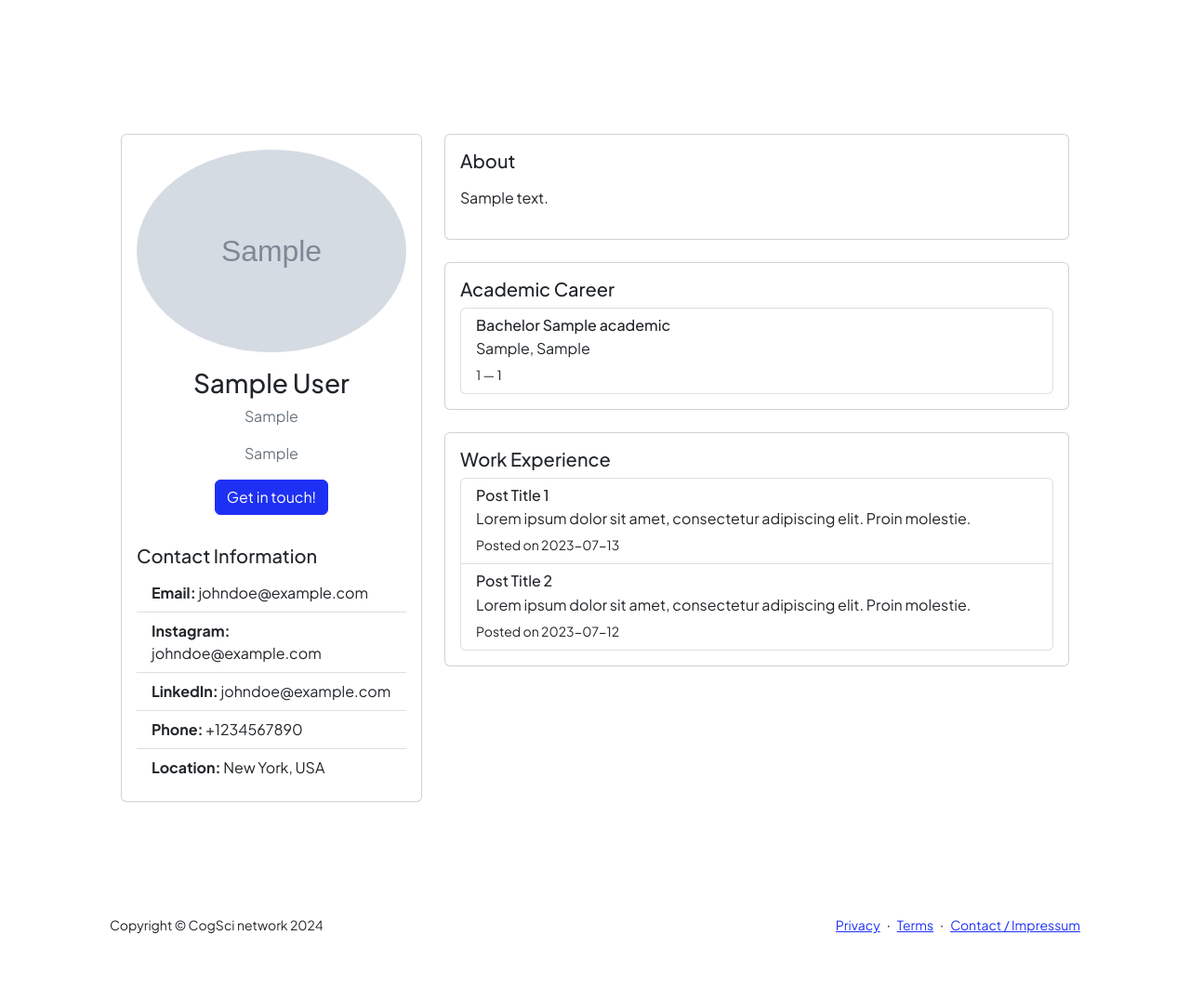
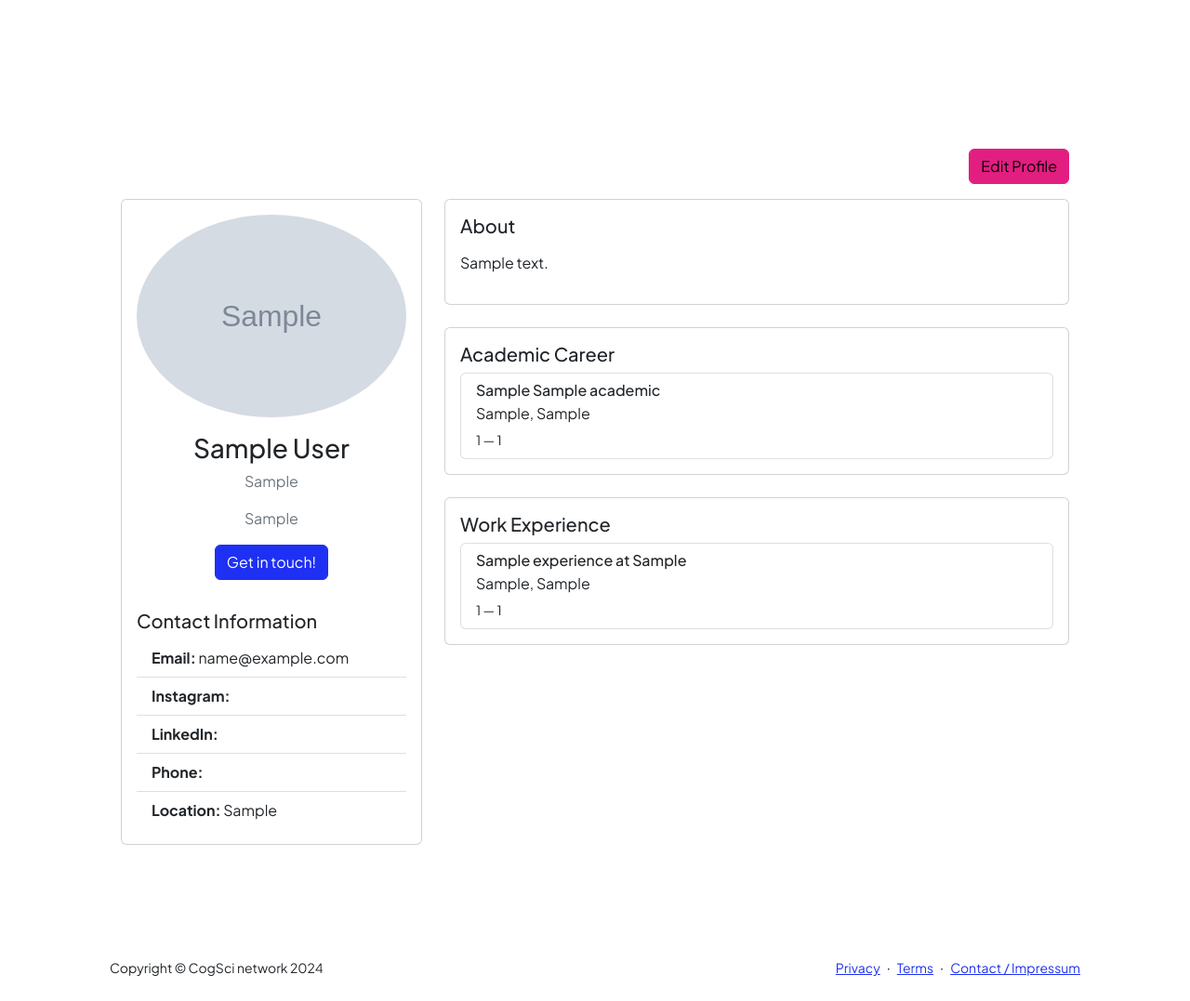
Before and after one commit to tthelen/cogscinetwork, a Django app: page /profile/1 in a window 1280 px wide. Shown: the part 72-1149 px from the top of the page at 93% size. Before the commit the page ends 1077 px from the top, so only its background shows below. Run offline with Django 5.2, Linux system fonts and the light colour scheme; a user stored in the database is signed in; tables that the repository leaves empty hold one stand-in row (values such as "Sample post"); grey boxes marked "Sample" are stand-in pictures; some libraries are stand-ins or nearby versions.

Commit message:
Change profile routing, added edit button

```diff
--- a/cogscinetwork/settings.py
+++ b/cogscinetwork/settings.py
@@ -52,6 +52,7 @@ MIDDLEWARE = [
     "django.contrib.auth.middleware.AuthenticationMiddleware",
     "django.contrib.messages.middleware.MessageMiddleware",
     "django.middleware.clickjacking.XFrameOptionsMiddleware",
+    "dbase.middleware.UpdateLastActivityMiddleware",
 ]
 
 ROOT_URLCONF = "cogscinetwork.urls"
--- a/dbase/forms.py
+++ b/dbase/forms.py
@@ -20,7 +20,7 @@ class ProfileForm(forms.ModelForm):
     class Meta:
             model = Profile
             # some fields are not editable
-            exclude = ('valid', 'user', 'nickname')
+            exclude = ('valid', 'user', 'last_activity')
             widgets = {
                 'pronouns': forms.TextInput(attrs={'list': 'pronouns-list'}),
         }
--- /dev/null
+++ b/dbase/middleware.py
@@ -0,0 +1,10 @@
+from django.utils import timezone
+from django.utils.deprecation import MiddlewareMixin
+
+from dbase.models import Profile
+
+class UpdateLastActivityMiddleware(MiddlewareMixin):
+    def process_view(self, request, view_func, view_args, view_kwargs):
+        assert hasattr(request, 'user'), 'The UpdateLastActivityMiddleware requires authentication middleware to be installed.'
+        if request.user.is_authenticated:
+            Profile.objects.filter(user__id=request.user.id).update(last_activity=timezone.now())
--- a/dbase/models.py
+++ b/dbase/models.py
@@ -9,15 +9,16 @@ class Profile(models.Model):
     # link to django user
     user = models.OneToOneField('auth.User', on_delete=models.CASCADE)
     valid = models.BooleanField(default=False)  # is the profile valid and can be shown to others?
+    last_activity = models.DateTimeField(auto_now=True)
     firstname = models.CharField(max_length=200)
     lastname = models.CharField(max_length=200)
     nickname = models.CharField(max_length=200, blank=True)
     pronouns = models.CharField(max_length=200, blank=True)
     title = models.CharField(max_length=200, blank=True)
     place = models.CharField(max_length=200, blank=True)
+    slogan = models.CharField(max_length=256, blank=True)
     bio = models.TextField(null=True, blank=True)
     profile_pic = models.ImageField(upload_to='profile_pics', blank=True)
-    slogan = models.CharField(max_length=256, blank=True)
 
     def check_validity(self):
         """
@@ -35,17 +36,21 @@ class Profile(models.Model):
             self.save()
         return self.valid
 
+    def get_memberlist_string(self):
+        """
+        Returns a string for the memberlist, e.g. "Tobias Thelen (Cognitive Science)"
+        :return: string
+        """
+        for acad in self.academics.order_by('-start_date'):
+            if acad.university == 'Universität Osnabrück':
+                return acad.__str__()
+        for exp in self.experiences.order_by('-start_date'):
+            if exp.city == 'Osnabrück':
+                return exp.__str__()
+        return "ERROR: No academic or experience entry with Osnabrück found."
+
     def __str__(self):
         return self.user.username
-
-#    name = models.CharField(max_length=200)
-#    email = models.EmailField(max_length=200)
-#    password = models.CharField(max_length=200)
-#    bio = models.TextField()
-#    #profile_pic = models.ImageField(upload_to='profile_pics', blank=True)#
-#
-#    def __str__(self):
-#        return self.name
 
 
 def current_year():
@@ -71,9 +76,9 @@ class Academic(models.Model):
     subject = models.CharField(max_length=100)
     country = models.CharField(max_length=100)
     university = models.CharField(max_length=100)
-    phase = models.CharField(max_length=50, choices=[('Bachelor', 'Bachelor'), ('Master', 'Master'), ('Ph.D.', 'Ph.D.'), ('Postdoc', 'Postdoc'), ('Faculty', 'Faculty'), ('Other', 'Other')])
+    phase = models.CharField(max_length=50)
     start_date = models.IntegerField('Start Year', validators=[MinValueValidator(1960), max_value_current_year], )
     end_date = models.IntegerField('End Year', validators=[MinValueValidator(1960), max_value_current_year])
 
     def __str__(self):
-        return f"{self.phase} in {self.subject} at {self.university} ({self.start_date}-{self.end_date})"
+        return f"{self.phase} {self.subject}, {self.university} ({self.start_date}-{self.end_date})"
--- a/dbase/views.py
+++ b/dbase/views.py
@@ -4,16 +4,22 @@ from django.contrib import messages
 from django.urls import reverse_lazy
 from django.views.generic.edit import CreateView, DeleteView, UpdateView
 from django.views.generic.list import ListView
+from django.utils import timezone
+
+from django.contrib.auth.models import User
 from .models import Profile, Academic
 from .forms import ProfileForm, CogsciNetworkRegistrationForm, ExperienceForm, ExperienceFormSet, AcademicForm, AcademicFormSet
 
 from django_registration.backends.activation.views import RegistrationView
 
-
 # class based django view for home
 class HomeView(View):
 
     def get(self, request):
+
+        # count the total number of valid members
+        member_count = Profile.objects.filter(valid=True).count()
+
         # check if we have a logged in user
         if request.user.is_authenticated:
             if not request.user.profile.valid:
@@ -21,9 +27,13 @@ class HomeView(View):
                 messages.add_message(request, messages.INFO, 'Please update your profile. Fill all required fields and add your Cognitive Science at Universität Osnabrück related experiences.')
                 # redirect to profile update page
                 return redirect('profile_update', pk=request.user.profile.pk)
-            return render(request, "dbase/dashboard.html", {'user': request.user})
+
+            # count how many users were active in the last 24 hours
+            users_active_last_24h = Profile.objects.filter(last_activity__gte=timezone.now() - timezone.timedelta(days=1)).count()
+
+            return render(request, "dbase/dashboard.html", {'user': request.user, 'users_active_last_24h': users_active_last_24h, 'member_count': member_count})
         else:
-            return render(request, "dbase/home.html", {})
+            return render(request, "dbase/home.html", {'member_count': member_count})
 
 
 class SettingsView(TemplateView):
--- a/templates/base.html
+++ b/templates/base.html
@@ -10,10 +10,10 @@
     <meta name="author" content="" />
     {% block meta %}
     {% endblock %}
-    <title>{% block title %}CogSci network{% endblock %}</title>
+    <title>CogSci Network BETA - {% block title %}CogSci network{% endblock %}</title>
     <!-- Favicon-->
     <link rel="icon" type="image/x-icon" href="{% static 'assets/favicon.ico'%}" />
-   <script src="https://code.jquery.com/jquery-3.5.1.min.js"></script>
+    <script src="https://code.jquery.com/jquery-3.5.1.min.js"></script>
     <!-- Custom Google font-->
     <link rel="preconnect" href="https://fonts.googleapis.com" />
     <link rel="preconnect" href="https://fonts.gstatic.com" crossorigin />
@@ -37,7 +37,7 @@
                             <li class="nav-item"><a class="nav-link" href="{% url 'memberlist' %}">Member list</a></li>
                             {% if user.is_authenticated %}
                                 <li class="nav-item"><a class="nav-link" href="{% url 'settings' %}">Settings</a></li>
-                                <li class="nav-item"><a class="nav-link" href="{% url 'profile_update' user.profile.pk %}">Profile</a></li>
+                                <li class="nav-item"><a class="nav-link" href="{% url 'profile_show' user.profile.pk %}">Profile</a></li>
                                 <li class="nav-item"><a class="nav-link" href="{% url 'logout' %}">Logout</a></li>
                             {% else %}
                                 <li class="nav-item"><a class="nav-link" href="{% url 'django_registration_register' %}">Join</a></li>
--- a/templates/dbase/profile.html
+++ b/templates/dbase/profile.html
@@ -6,6 +6,11 @@
 
 <div class="container mt-5">
         <div class="row">
+        {% if request.user.id == profile.user.id %}
+            <div class="col-md-12 text-end py-3">
+                <a href="{% url 'profile_update' profile.pk %}" class="btn btn-secondary">Edit Profile</a>
+            </div>
+        {% endif %}
             <!-- Profile Sidebar -->
             <div class="col-md-4">
                 <div class="card">
@@ -20,11 +25,11 @@
                     <div class="card-body">
                         <h5 class="card-title">Contact Information</h5>
                         <ul class="list-group list-group-flush">
-                            <li class="list-group-item"><strong>Email:</strong> johndoe@example.com</li>
-                            <li class="list-group-item"><strong>Instagram:</strong> johndoe@example.com</li>
-                            <li class="list-group-item"><strong>LinkedIn:</strong> johndoe@example.com</li>
-                            <li class="list-group-item"><strong>Phone:</strong> +1234567890</li>
-                            <li class="list-group-item"><strong>Location:</strong> New York, USA</li>
+                            <li class="list-group-item"><strong>Email:</strong> {{ profile.user.email }}</li>
+                            <li class="list-group-item"><strong>Instagram:</strong> </li>
+                            <li class="list-group-item"><strong>LinkedIn:</strong> </li>
+                            <li class="list-group-item"><strong>Phone:</strong> </li>
+                            <li class="list-group-item"><strong>Location:</strong> {{ profile.place }}</li>
                         </ul>
                     </div>
                 </div>
@@ -57,16 +62,13 @@
                     <div class="card-body">
                         <h5 class="card-title">Work Experience</h5>
                         <div class="list-group">
+                            {% for experience in profile.experiences.all %}
                             <div class="list-group-item">
-                                <h6 class="mb-1">Post Title 1</h6>
-                                <p class="mb-1">Lorem ipsum dolor sit amet, consectetur adipiscing elit. Proin molestie.</p>
-                                <small>Posted on 2023-07-13</small>
+                                <h6 class="mb-1">{{ experience.job_title }} at {{ experience.employer }}</h6>
+                                <p class="mb-1">{{ experience.city }}, {{ experience.country }}</p>
+                                <small>{{ experience.start_date }} &mdash; {{ experience.end_date }}</small>
                             </div>
-                            <div class="list-group-item">
-                                <h6 class="mb-1">Post Title 2</h6>
-                                <p class="mb-1">Lorem ipsum dolor sit amet, consectetur adipiscing elit. Proin molestie.</p>
-                                <small>Posted on 2023-07-12</small>
-                            </div>
+                            {% endfor %}
                             <!-- Add more posts here -->
                         </div>
                     </div>
```
Also changed, not shown: templates/dbase/dashboard.html (+15 -1 lines), templates/dbase/member_list.html (+3 -5 lines), dbase/migrations/0010_profile_last_activity_alter_academic_phase.py (added).
